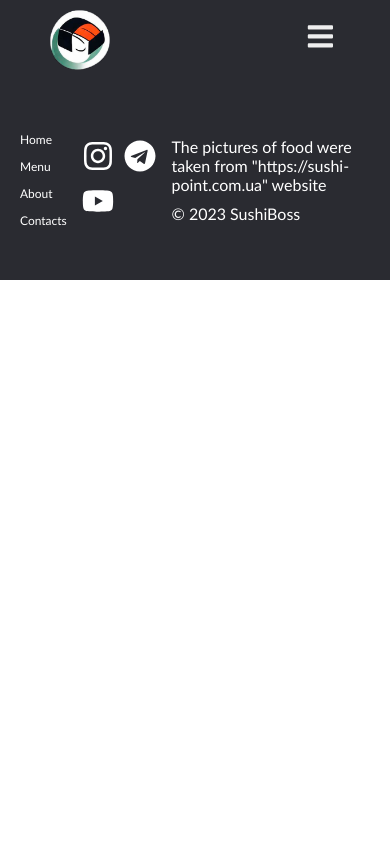
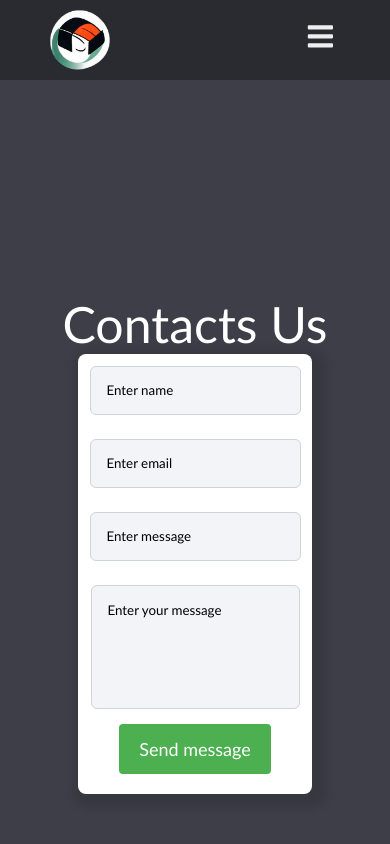
Before and after one commit to TsNikolay/Front-end-Basics-Project, a React (Create React App) app: page /contacts in a window 390 px wide. Shown: the top 844 px of the page. Built offline with nearby package versions, Linux system fonts and the light colour scheme.

Commit message:
Responsive Contacts page was added

```diff
--- a/src/App.js
+++ b/src/App.js
@@ -5,6 +5,7 @@ import Home from "./pages/Home";
 import Footer from "./components/Others/Footer";
 import Menu from "./pages/Menu";
 import About from "./pages/About";
+import Contacts from "./pages/Contacts";
 
 function App() {
   return (
@@ -15,6 +16,7 @@ function App() {
           <Route path="/" exact element={<Home />} />
           <Route path="/menu" exact element={<Menu />} />
           <Route path="/about" exact element={<About />} />
+          <Route path="/contacts" exact element={<Contacts />} />
         </Routes>
         <Footer />
       </Router>
--- a/src/components/About/AboutPage.module.css
+++ b/src/components/About/AboutPage.module.css
@@ -2,8 +2,6 @@
 
 
 .container{
-
-
     background-color: #3d3e47;
     display: flex;
     justify-content: center;
--- /dev/null
+++ b/src/components/Contacts/ContactsPage.js
@@ -0,0 +1,19 @@
+import React from "react";
+import styles from "./ContactsPage.module.css";
+import Form from "./Form";
+const ContactsPage = () => {
+  return (
+    <div className={styles.contacts}>
+      <div className={styles.leftSide}>
+        <h1>Contacts Us</h1>
+        <Form />
+      </div>
+      <div
+        className={styles.rightSide}
+        style={{ backgroundImage: `url(/images/contacts1.jpg)` }}
+      ></div>
+    </div>
+  );
+};
+
+export default ContactsPage;
--- /dev/null
+++ b/src/components/Contacts/ContactsPage.module.css
@@ -0,0 +1,37 @@
+.contacts {
+    width: 100%;
+    height: 110vh;
+    display: flex;
+}
+
+.rightSide {
+    height: 100%;
+    flex: 50%;
+    background-position: center;
+    background-repeat: no-repeat;
+    background-size: cover;
+}
+
+ .leftSide {
+    height: 100%;
+    flex: 50%;
+    display: flex;
+    flex-direction: column;
+    justify-content: center;
+}
+
+ .leftSide h1 {
+     font-family: "Calibri" , sans-serif;
+    font-weight: 200;
+    font-size: 50px;
+    text-align: center;
+}
+
+@media only screen and (max-width: 980px) {
+    .rightSide{
+        display: none;
+    }
+    .contacts{
+        background-color: #3d3e47;
+    }
+}
--- /dev/null
+++ b/src/components/Contacts/Form.js
@@ -0,0 +1,32 @@
+import React from "react";
+import FormQuestion from "./FormQuestion";
+import FormTextArea from "./FormTextArea";
+import styles from "./Form.module.css";
+import { Link } from "react-router-dom";
+
+const Form = () => {
+  return (
+    <div className={styles.container}>
+      <form method="POST" id="contactsForm" className={styles.form}>
+        <FormQuestion name="name" type="text" title="Full name" />
+        <FormQuestion name="email" type="email" title="Email" />
+        <FormQuestion name="message" type="text" title="Message" />
+        <FormTextArea
+          name="message"
+          rows="6"
+          placeholder="Enter your message"
+          required={true}
+          className={styles.textArea}
+        />
+
+        <Link to="/">
+          <button type="submit" className={styles.button}>
+            Send message
+          </button>
+        </Link>
+      </form>
+    </div>
+  );
+};
+
+export default Form;
--- /dev/null
+++ b/src/components/Contacts/Form.module.css
@@ -0,0 +1,81 @@
+
+.container {
+    width: 60%;
+    margin: 0 auto;
+
+}
+
+.form {
+    background-color: white;
+    display: flex;
+    justify-content: center;
+    flex-direction: column;
+    align-items: center;
+    border-radius: 8px;
+    box-shadow:  5px 5px 10px 10px rgba(0, 0, 0, 0.1);
+}
+
+.button {
+    width: 250px;
+    background-color: #4caf50;
+    color: white;
+    padding: 14px 20px;
+    border: none;
+    border-radius: 4px;
+    cursor: pointer;
+    font-size: 18px;
+    transition: background-color 0.3s;
+    margin-bottom: 20px;
+    font-family: "Calibri" , sans-serif;
+}
+
+.button:hover {
+    background-color: #45a049;
+}
+
+ input,
+ textarea {
+    width: 250px;
+    padding: 16px;
+    margin: 12px 0;
+    box-sizing: border-box;
+    border: 1px solid #ced4da;
+    border-radius: 6px;
+    background-color: #f2f4f7;
+    transition: border-color 0.3s;
+    resize: none;
+}
+
+input:focus,
+textarea:focus {
+    border-color: #4caf50;
+}
+
+textarea::placeholder {
+    color: black;
+    font-family: "Calibri", sans-serif;
+}
+
+input::placeholder {
+    color: black;
+    font-family: "Calibri", sans-serif;
+}
+
+.label {
+    margin-top: 15px;
+    color: grey;
+}
+
+@media only screen and (max-width: 980px) {
+    input, textarea{
+        width: 100%  ;
+    }
+   .button{
+    width: 100%;
+}
+
+   h1{
+       color: white;
+   }
+
+}
--- /dev/null
+++ b/src/components/Contacts/FormQuestion.js
@@ -0,0 +1,12 @@
+import React from "react";
+
+const FormQuestion = ({ name, type }) => {
+  return (
+    <div>
+      <label htmlFor={name}></label>
+      <input name={name} placeholder={`Enter ${name}`} type={type} />
+    </div>
+  );
+};
+
+export default FormQuestion;
--- /dev/null
+++ b/src/components/Contacts/FormTextArea.js
@@ -0,0 +1,17 @@
+import React from "react";
+
+const FormTextArea = ({ name, placeholder, rows, required }) => {
+  return (
+    <div>
+      <label htmlFor={name}></label>
+      <textarea
+        name={name}
+        rows={rows}
+        placeholder={placeholder}
+        required={required}
+      ></textarea>
+    </div>
+  );
+};
+
+export default FormTextArea;
--- a/src/components/Others/Navbar.js
+++ b/src/components/Others/Navbar.js
@@ -13,10 +13,18 @@ const Navbar = () => {
     <div className={styles.navbar}>
       <img src="/images/logo.png" alt="" />
       <div className={styles.links} ref={navRef}>
-        <Link to="/">Home</Link>
-        <Link to="/menu">Menu</Link>
-        <Link to="/about">About</Link>
-        <Link to="/contacts">Contacts</Link>
+        <Link to="/" onClick={showNavbar}>
+          Home
+        </Link>
+        <Link to="/menu" onClick={showNavbar}>
+          Menu
+        </Link>
+        <Link to="/about" onClick={showNavbar}>
+          About
+        </Link>
+        <Link to="/contacts" onClick={showNavbar}>
+          Contacts
+        </Link>
         <button
           className={`${styles.navBtn} ${styles.navCloseBtn}`}
           onClick={showNavbar}
--- a/src/dummyData.js
+++ b/src/dummyData.js
@@ -34,7 +34,7 @@ const sushiList = [
   {
     id: 5,
     title: "Rainbow Roll",
-    description: "California roll, assorted sashimi on top",
+    description: "California roll, assorted sashimi on top, salmon",
     weight: "210g",
     price: 18.99,
     image: "images/sushi5.png",
--- a/src/pages/Contacts.js
+++ b/src/pages/Contacts.js
@@ -0,0 +1,12 @@
+import React from "react";
+import ContactsPage from "../components/Contacts/ContactsPage";
+
+const Contacts = () => {
+  return (
+    <div>
+      <ContactsPage />
+    </div>
+  );
+};
+
+export default Contacts;
```
Also changed, not shown: public/images/contacts1.jpg (added).
